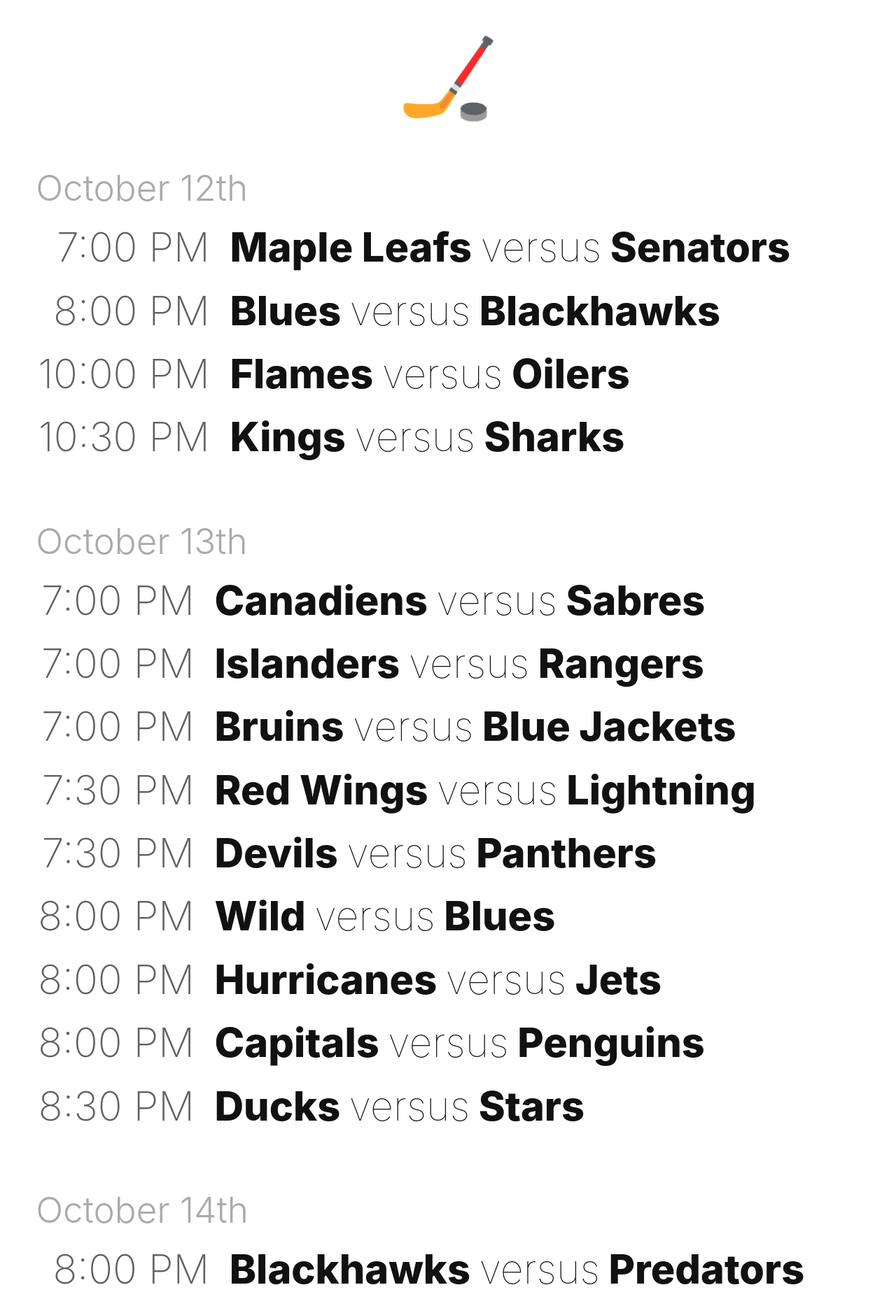
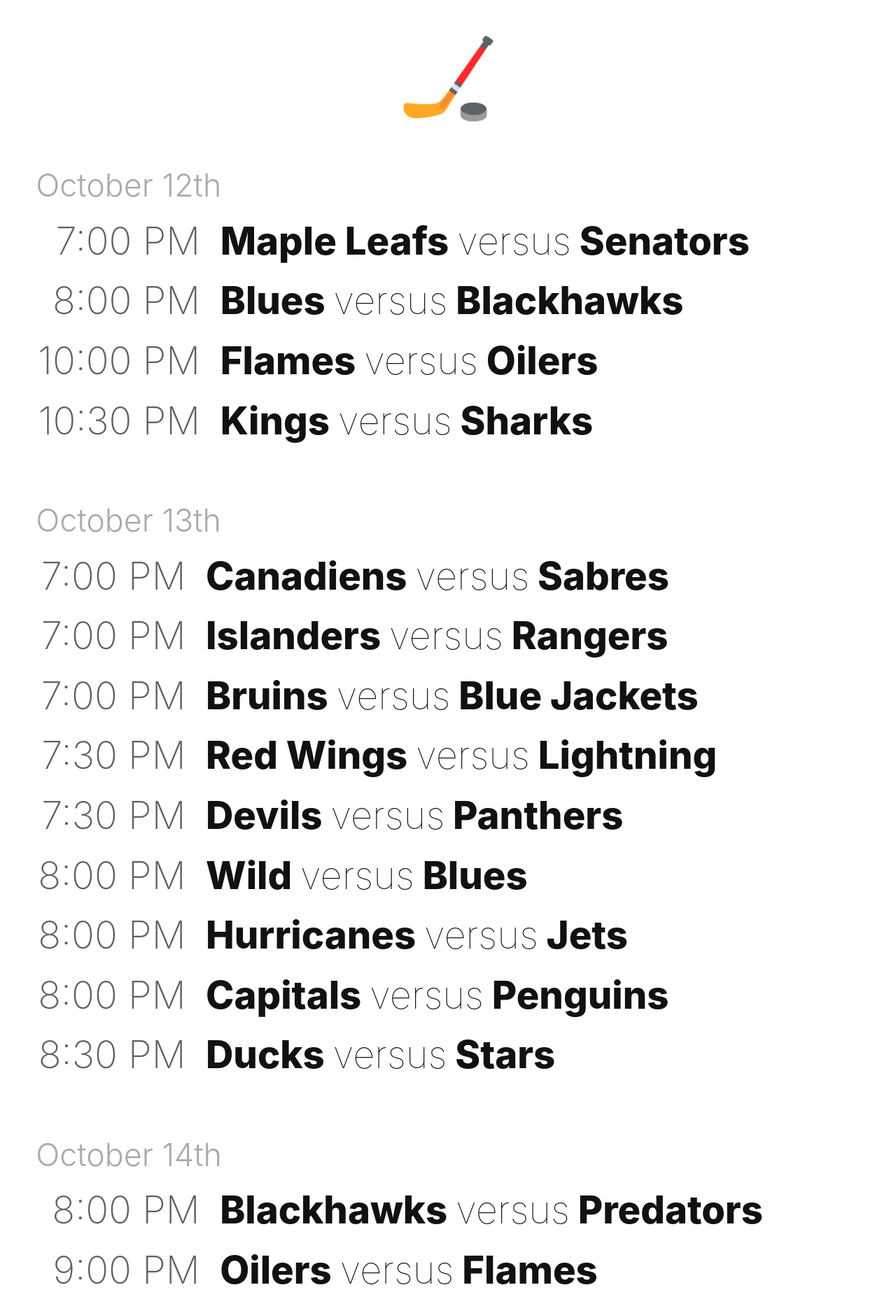
Before and after one commit to tristandunn/hockey, a Jekyll site: the page built from index.html, in a window 1280 px wide. Shown: the top 1877 px of the page at 70% size. Built offline with Jekyll 4.4.1, drawn with Linux system fonts in a browser that asks for light colours.

Commit message:
Tweak the font size a bit.

```diff
--- a/_includes/css/application.scss
+++ b/_includes/css/application.scss
@@ -50,13 +50,13 @@
 
   h1 {
     color: $gray;
-    font-size: 4vw;
+    font-size: 3.5vw;
     font-weight: 300;
   }
 
   table {
     margin: 1vw 0 0;
-    font-size: 4.5vw;
+    font-size: 4.25vw;
     line-height: 1.5;
   }
 
```
